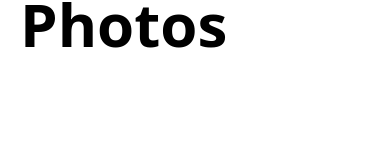
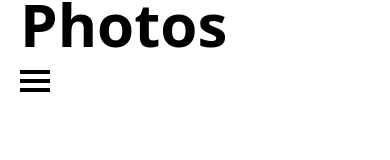
Before and after one commit to ehoffman66/photography-portfolio, a React (Create React App) app: page /contact in a window 390 px wide. Shown: the part 146-306 px from the top of the page. Built offline with nearby package versions, Linux system fonts and the light colour scheme.

Commit message:
Update CSS and Navigation.js to be responsive

```diff
--- a/src/App.css
+++ b/src/App.css
@@ -111,6 +111,7 @@
   flex-direction: column;
   justify-content: space-between;
   align-items: center;
+  color: #000;
 }
 
 .nav-toggler span {
@@ -120,17 +121,35 @@
   z-index: 1;
 }
 
+.nav-toggler.closed span:nth-child(1),
+.nav-toggler.closed span:nth-child(2),
+.nav-toggler.closed span:nth-child(3) {
+  position: absolute;
+}
+
+.nav-toggler.closed span:nth-child(1) {
+  top: 0;
+}
+
+.nav-toggler.closed span:nth-child(2) {
+  top: 9px;
+}
+
+.nav-toggler.closed span:nth-child(3) {
+  top: 18px;
+}
+
 .nav-toggler.open span:nth-child(1) {
-  transform: rotate(45deg);
+  transform: rotate(45deg) translate(-2px, 7px);
   position: absolute;
 }
 
 .nav-toggler.open span:nth-child(2) {
-  opacity: 1;
+  opacity: 0;
 }
 
 .nav-toggler.open span:nth-child(3) {
-  transform: rotate(-45deg);
+  transform: rotate(-45deg) translate(-2px, -7px);
   position: absolute;
 }
 
@@ -163,3 +182,42 @@
     flex-direction: column;
   }
 }
+
+/* Hamburger Menu */
+.hamburger-bar {
+  width: 100%;
+  height: 4px;
+  background-color: #000;
+  margin-bottom: 4px;
+  transition: transform 0.3s ease-in-out;
+}
+
+.nav-toggler.closed .hamburger-bar:nth-child(1),
+.nav-toggler.closed .hamburger-bar:nth-child(2),
+.nav-toggler.closed .hamburger-bar:nth-child(3) {
+  transform-origin: center;
+}
+
+.nav-toggler.closed .hamburger-bar:nth-child(1) {
+  transform: translateY(0) rotate(0);
+}
+
+.nav-toggler.closed .hamburger-bar:nth-child(2) {
+  transform: translateY(6px) rotate(0);
+}
+
+.nav-toggler.closed .hamburger-bar:nth-child(3) {
+  transform: translateY(12px) rotate(0);
+}
+
+.nav-toggler.open .hamburger-bar:nth-child(1) {
+  transform: translateY(6px) rotate(45deg);
+}
+
+.nav-toggler.open .hamburger-bar:nth-child(2) {
+  transform: translateY(6px) rotate(-45deg);
+}
+
+.nav-toggler.open .hamburger-bar:nth-child(3) {
+  transform: translateY(6px) rotate(0);
+}
--- a/src/components/Navigation.js
+++ b/src/components/Navigation.js
@@ -14,10 +14,10 @@ function Navigation() {
           <div>Erik Hoffman</div>
           <div>Photos</div>
         </div>
-        <div onClick={toggleNav} className={`nav-toggler ${isOpen ? 'open' : ''}`}>
-          <span></span>
-          <span></span>
-          <span></span>
+        <div onClick={toggleNav} className={`nav-toggler ${isOpen ? 'open' : 'closed'}`}>
+          <span className="bar"></span>
+          <span className="bar"></span>
+          <span className="bar"></span>
         </div>
         <ul className={`nav-menu ${isOpen ? 'nav-open' : ''}`}>
           <li>
```
